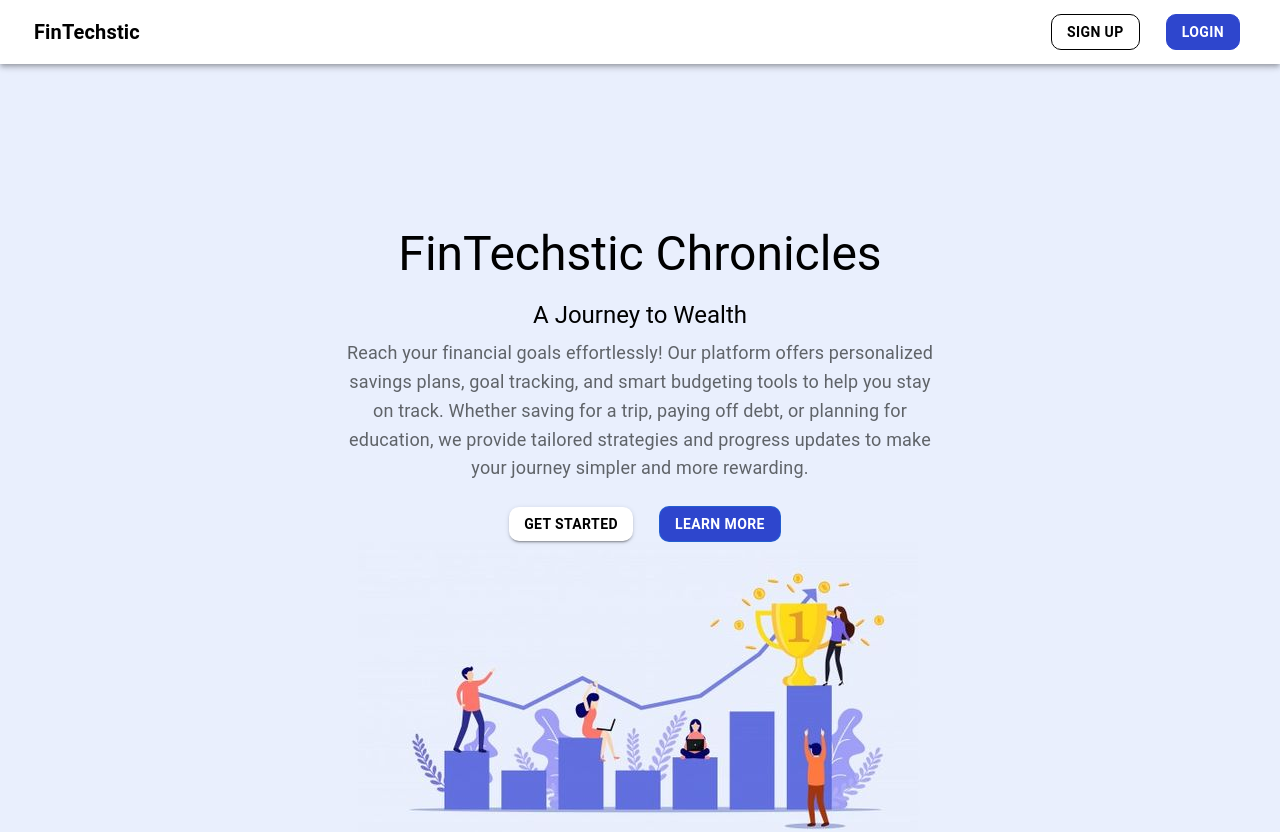
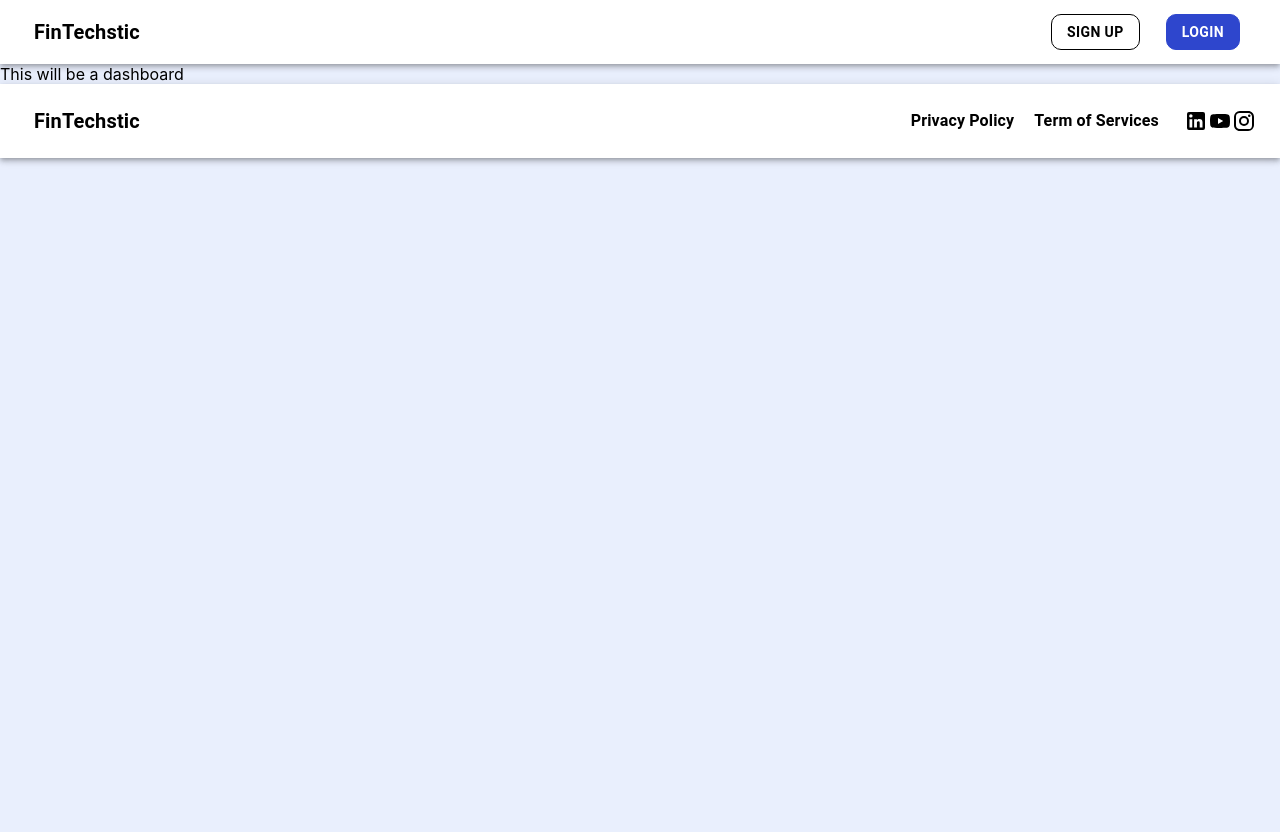
Before and after one commit to lallalamin/Technica, a React (Create React App) app in the folder client/: page /dashboard in a window 1280 px wide. Shown: the top 832 px of the page. After the commit the page ends 800 px from the top, so only its background shows below. Built offline with nearby package versions, Linux system fonts and the light colour scheme.

Commit message:
fix the routing

```diff
--- a/client/src/App.js
+++ b/client/src/App.js
@@ -1,15 +1,32 @@
 import './App.css';
 import React from 'react';
 import { Typography, Button, Box } from '@mui/material';
+import { BrowserRouter as Router, Routes, Route, useNavigate } from 'react-router-dom';
 import NavigationBar from './component/NavigationBar';
 import Footer from './component/Footer';
+import Dashboard from './dashboard/page';
 
 function App() {
   return (
+    <Router>
       <div className="App">
         <NavigationBar />
+        <Routes>
+          <Route path="/" element={<HomePage />} />
+          <Route path="/dashboard" element={<Dashboard />} />
+        </Routes>
+        <Footer />
+      </div>
+    </Router>
+  );
+}
+
+function HomePage() {
+  const navigate = useNavigate();
+
+  return (
     <div id='header' style={{ height: '100vh', display: 'flex', justifyContent: 'center', alignItems: 'center', marginTop: '80px' }}>
-        <Box sx={{textAlign: 'center', maxWidth: '600px', margin: 'auto'}}>
+      <Box sx={{ textAlign: 'center', maxWidth: '600px', margin: 'auto' }}>
         <div className="welcome-bg">
           <Typography className="welcome-title" variant="h3" component="h1" gutterBottom>
             FinTechstic Chronicles
@@ -17,23 +34,32 @@ function App() {
           <Typography variant="h5" component="h2" gutterBottom>
             A Journey to Wealth
           </Typography>
-            <Typography variant="body1" component="p" gutterBottom sx={{fontSize: '18px', lineHeight: 1.6, color: '#5f6368'}}>
+          <Typography variant="body1" component="p" gutterBottom sx={{ fontSize: '18px', lineHeight: 1.6, color: '#5f6368' }}>
             Reach your financial goals effortlessly! Our platform offers personalized savings plans,
             goal tracking, and smart budgeting tools to help you stay on track. Whether saving for a
             trip, paying off debt, or planning for education, we provide tailored strategies and
             progress updates to make your journey simpler and more rewarding.
           </Typography>
         </div>
-          <Button className="button-white" variant="contained" color="primary" sx={{ mt: 2, mr: 2, backgroundColor: 'white', color: 'black', fontWeight: 600, borderRadius: '10px', padding: '5px 15px 5px 15px', marginLeft: '10px','&:hover': {backgroundColor: '#e2e2e2',}, }} href="/generate">
+        <Button
+          className="button-white"
+          variant="contained"
+          color="primary"
+          sx={{ mt: 2, mr: 2, backgroundColor: 'white', color: 'black', fontWeight: 600, borderRadius: '10px', padding: '5px 15px', marginLeft: '10px', '&:hover': { backgroundColor: '#e2e2e2' } }}
+          onClick={() => navigate('/dashboard')}
+        >
           Get Started
         </Button>
-          <Button className="button-blue" variant="outlined" color="primary" sx={{ mt: 2, backgroundColor: '#2E46CD', color: 'white', fontWeight: 600, borderRadius: '10px', padding: '5px 15px 5px 15px', marginLeft: '10px','&:hover': {backgroundColor: '#1565C0',}, }}>
+        <Button
+          className="button-blue"
+          variant="outlined"
+          color="primary"
+          sx={{ mt: 2, backgroundColor: '#2E46CD', color: 'white', fontWeight: 600, borderRadius: '10px', padding: '5px 15px', marginLeft: '10px', '&:hover': { backgroundColor: '#1565C0' } }}
+        >
           Learn More
         </Button>
-          <img src="\image.jpg" alt='achievement'></img>
+        <img src="\image.jpg" alt="achievement" />
       </Box>
-      </div>
-      <Footer />
     </div>
   );
 }
--- /dev/null
+++ b/client/src/dashboard/page.js
@@ -0,0 +1,9 @@
+import React from 'react'
+
+function page () {
+  return (
+    <div>This will be a dashboard</div>
+  )
+}
+
+export default page
```
Lines whose indentation alone changed are shown as unchanged.
